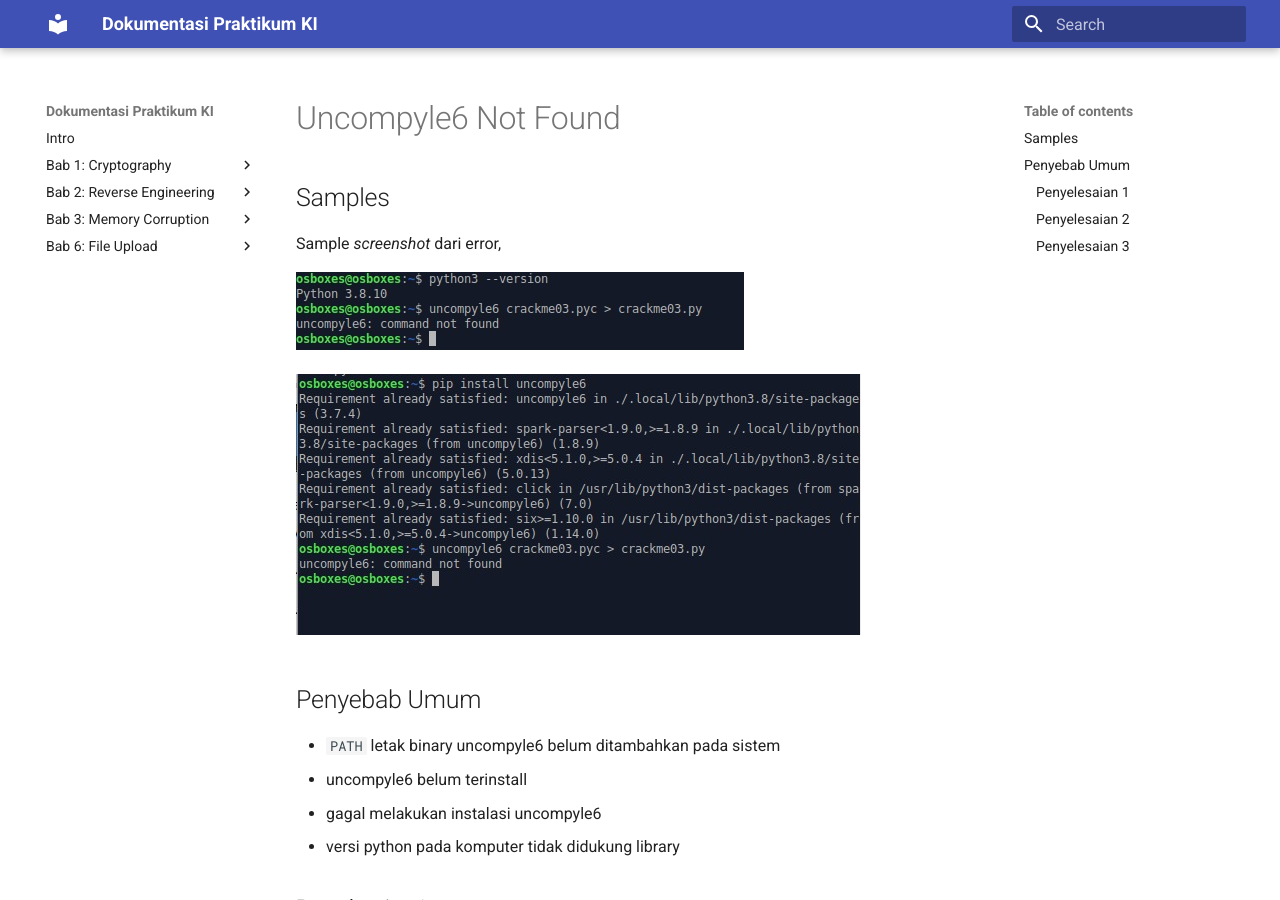
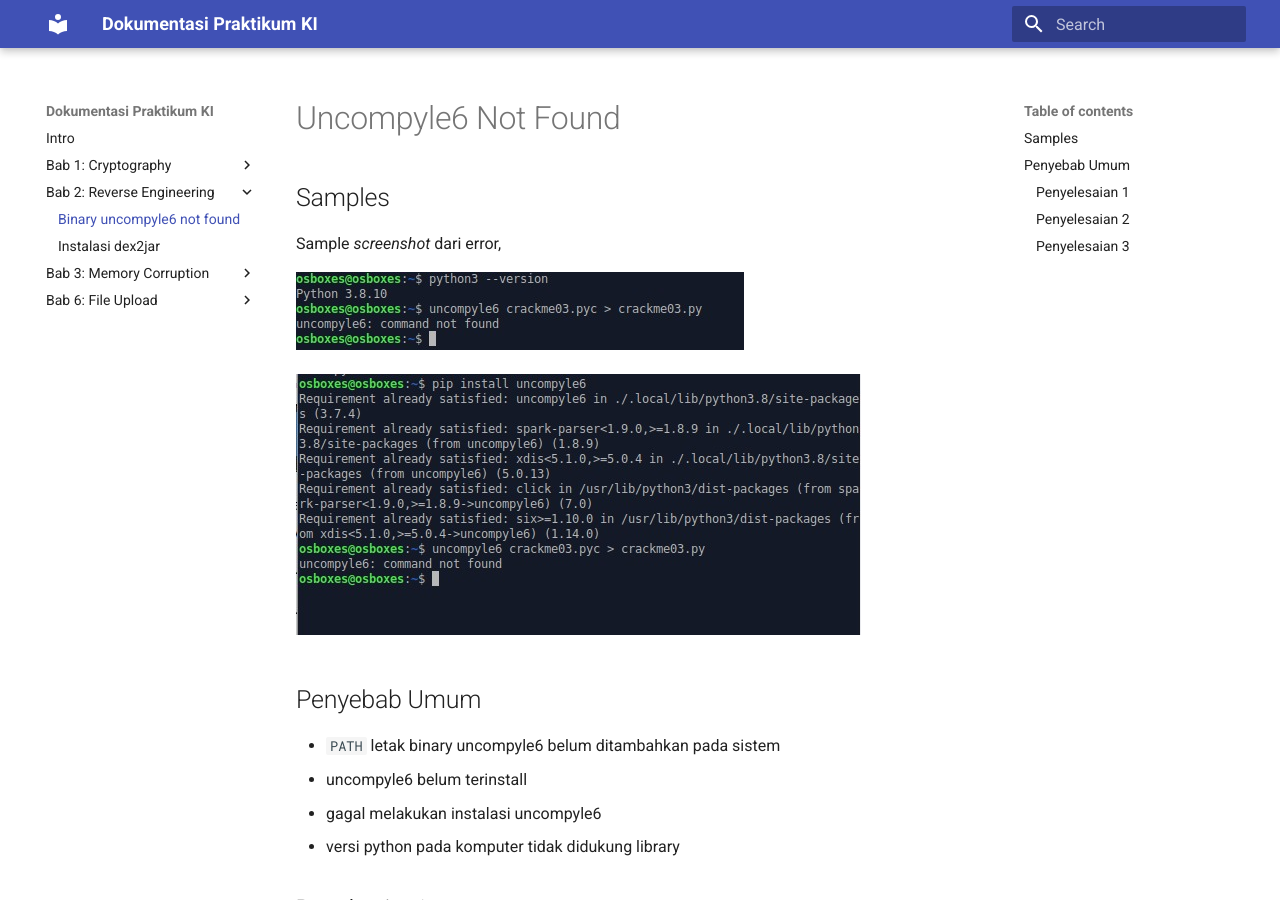
Before and after one commit to porosub/infosec-troubleshooting-docs, an MkDocs documentation site: the page built from docs/bab-2/01-uncompyle6-not-found.md, in a window 1280 px wide and 900 px high. Built offline with MkDocs 1.6.1 and Material for MkDocs 9.7.7, drawn with Linux system fonts in a browser that asks for light colours.

Commit message:
fix path on mkdocs.yml

```diff
--- a/mkdocs.yml
+++ b/mkdocs.yml
@@ -4,8 +4,8 @@ nav:
   - 'Bab 1: Cryptography':
     - 'Cara Install Python': bab-1/01-install-py.md
   - 'Bab 2: Reverse Engineering':
-    - 'Binary uncompyle6 not found': bab-2/01-uncompyle6-not-found.md'
-    - 'Instalasi dex2jar': bab-2/02-dex2jar-installation.md'
+    - 'Binary uncompyle6 not found': bab-2/01-uncompyle6-not-found.md
+    - 'Instalasi dex2jar': bab-2/02-dex2jar-installation.md
   - 'Bab 3: Memory Corruption':
     - 'GCC fatal error': bab-3/01-gcc-error.md
     - 'Python payload error': bab-3/02-python-payload-error.md
```
Also changed, not shown: docs/bab-2/images/03-apktool-error.md (added).
